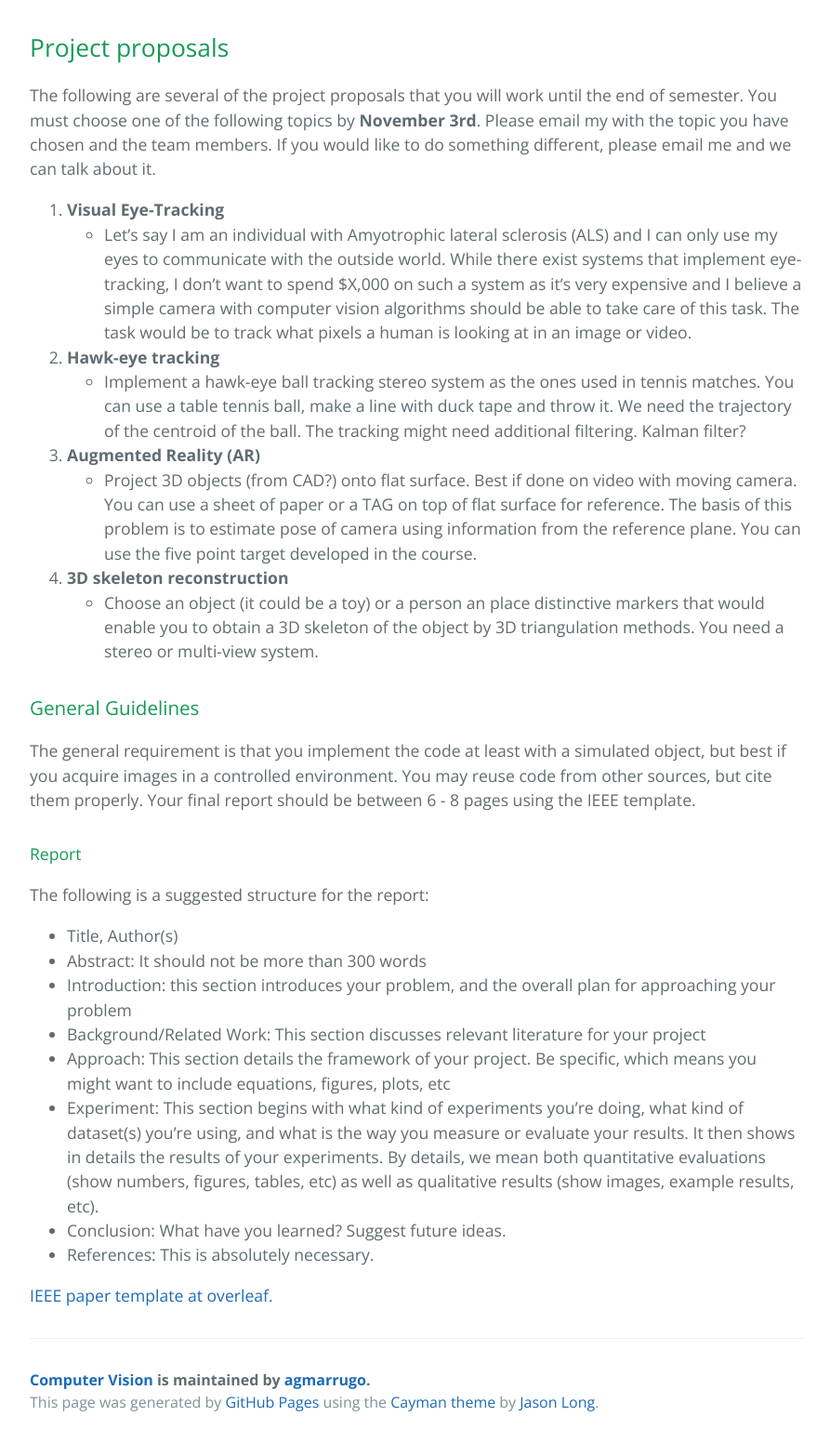
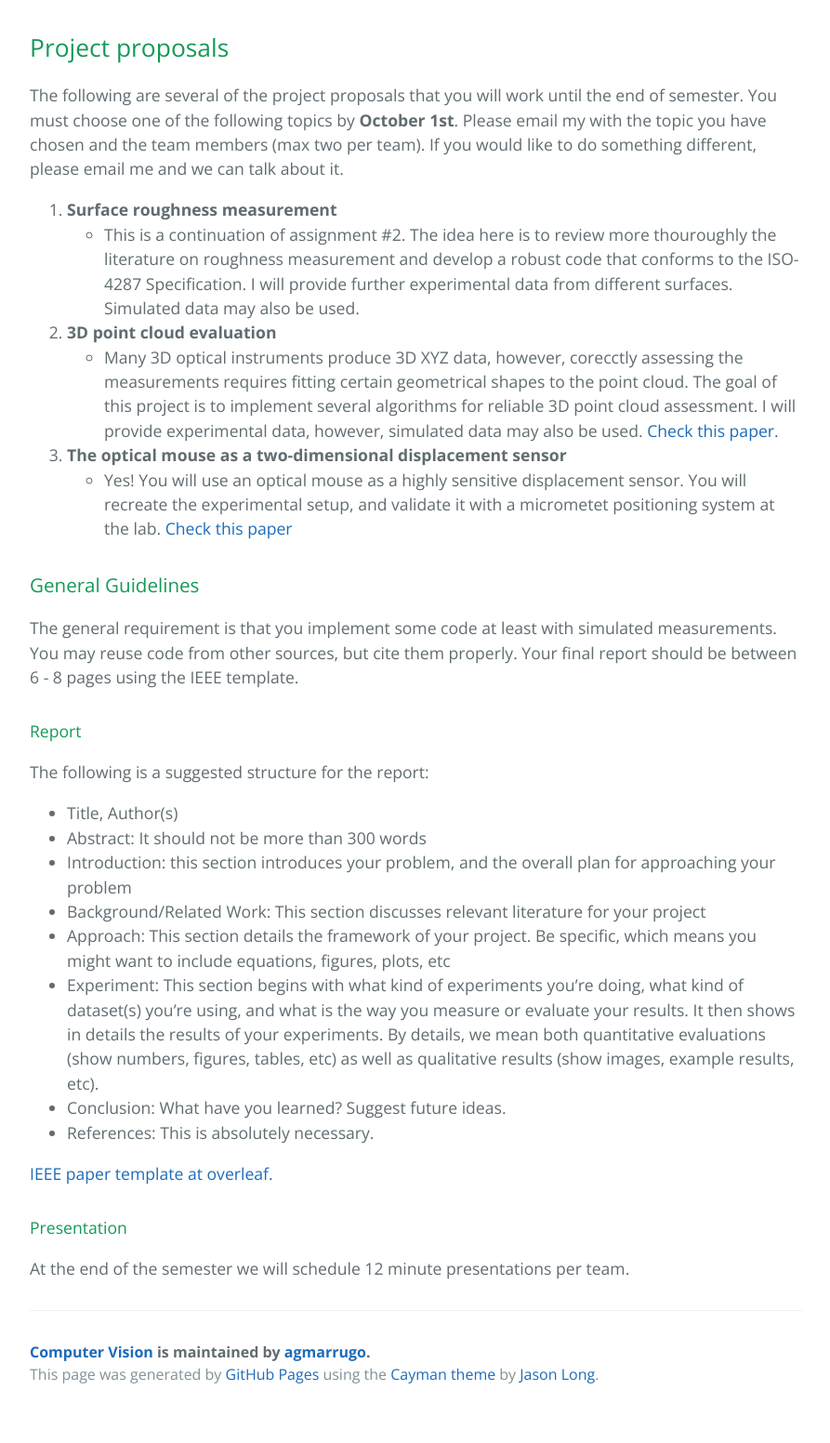
Before and after one commit to opi-lab/optical-metrology-2021, a Jekyll site: the page built from projects.md, in a window 1280 px wide. Shown: the whole page at 93% size, without its empty margins (192-1085 px from the left). Built offline with Jekyll 4.4.1, drawn with Linux system fonts in a browser that asks for light colours; our own code applies the rules of GitHub Pages for plain Markdown files; after the commit the page ends 1522 px from its top, so only the background shows below that.

Commit message:
Update projects.md

```diff
--- a/projects.md
+++ b/projects.md
@@ -1,20 +1,18 @@
 
 ## Project proposals
 
-The following are several of the project proposals that you will work until the end of semester. You must choose one of the following topics by **November 3rd**. Please email my with the topic you have chosen and the team members. If you would like to do something different, please email me and we can talk about it.
+The following are several of the project proposals that you will work until the end of semester. You must choose one of the following topics by **October 1st**. Please email my with the topic you have chosen and the team members (max two per team). If you would like to do something different, please email me and we can talk about it.
 
-1. **Visual Eye-Tracking**
-	- Let’s say I am an individual with Amyotrophic lateral sclerosis (ALS) and I can only use my eyes to communicate with the outside world. While there exist systems that implement eye-tracking, I don’t want to spend $X,000 on such a system as it’s very expensive and I believe a simple camera with computer vision algorithms should be able to take care of this task. The task would be to track what pixels a human is looking at in an image or video.
-2. **Hawk-eye tracking**
-	- Implement a hawk-eye ball tracking stereo system as the ones used in tennis matches. You can use a table tennis ball, make a line with duck tape and throw it. We need the trajectory of the centroid of the ball. The tracking might need additional filtering. Kalman filter?
-3. **Augmented Reality (AR)**
-	- Project 3D objects (from CAD?) onto flat surface. Best if done on video with moving camera. You can use a sheet of paper or a TAG on top of flat surface for reference. The basis of this problem is to estimate pose of camera using information from the reference plane. You can use the five point target developed in the course.
-5. **3D skeleton reconstruction**
-	- Choose an object (it could be a toy) or a person an place distinctive markers that would enable you to obtain a 3D skeleton of the object by 3D triangulation methods. You need a stereo or multi-view system.
+1. **Surface roughness measurement**
+	- This is a continuation of assignment #2. The idea here is to review more thouroughly the literature on roughness measurement and develop a robust code that conforms to the ISO-4287 Specification. I will provide further experimental data from different surfaces. Simulated data may also be used.
+2. **3D point cloud evaluation**
+	- Many 3D optical instruments produce 3D XYZ data, however, corecctly assessing the measurements requires fitting certain geometrical shapes to the point cloud. The goal of this project is to implement several algorithms for reliable 3D point cloud assessment. I will provide experimental data, however, simulated data may also be used. [Check this paper.](https://www.sciencedirect.com/science/article/pii/S0143816621002335)
+3. **The optical mouse as a two-dimensional displacement sensor**
+	- Yes! You will use an optical mouse as a highly sensitive displacement sensor. You will recreate the experimental setup, and validate it with a micrometet positioning system at the lab. [Check this paper](https://www.usuarios.fceia.unr.edu.ar/~fourty/EXPIIb/EXP%20II/displacement%20mouse.pdf)
 
 ### General Guidelines
 
-The general requirement is that you implement the code at least with a simulated object, but best if you acquire images in a controlled environment. You may reuse code from other sources, but cite them properly. Your final report should be between 6 - 8 pages using the IEEE template.
+The general requirement is that you implement some code at least with simulated measurements. You may reuse code from other sources, but cite them properly. Your final report should be between 6 - 8 pages using the IEEE template.
 
 #### Report
 
@@ -31,3 +29,7 @@ The following is a suggested structure for the report:
 
 
 [IEEE paper template at overleaf.](https://www.overleaf.com/latex/templates/preparation-of-papers-for-ieee-sponsored-conferences-and-symposia/zfnqfzzzxghk#.WfH73WVRJw8)
+
+#### Presentation
+
+At the end of the semester we will schedule 12 minute presentations per team.
```
